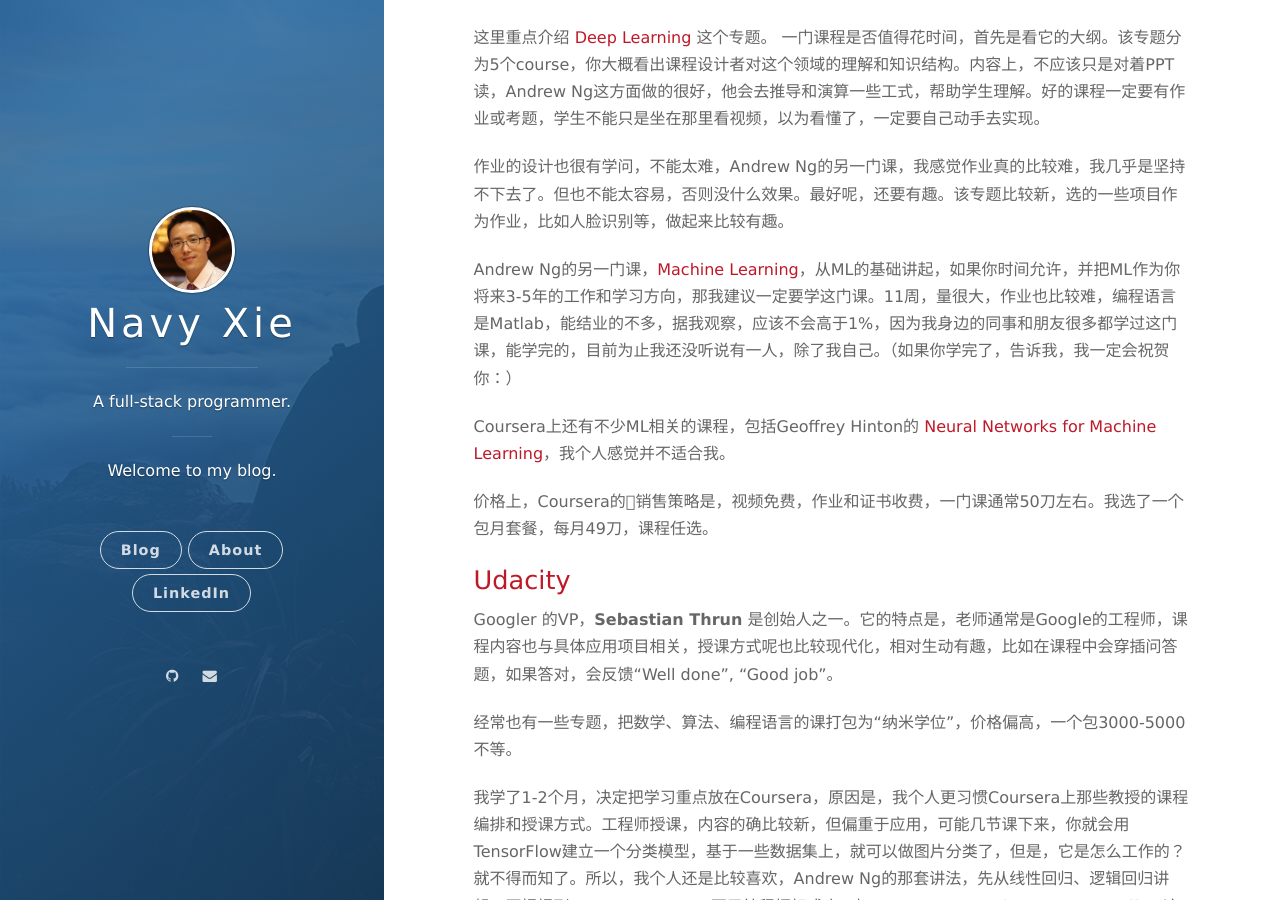
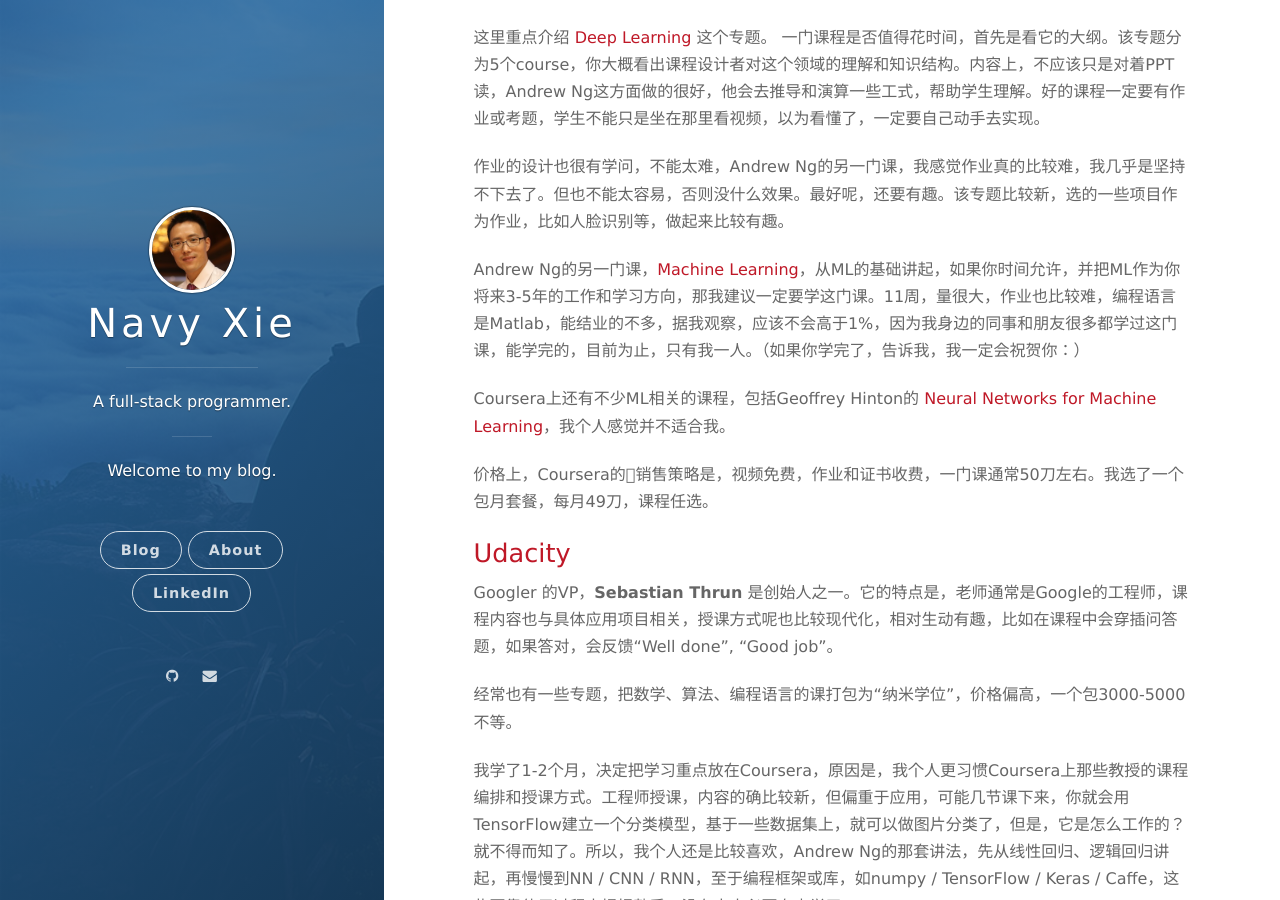
Before and after one commit to navy-xie/navy-xie.github.io, a Jekyll site: the page built from _posts/2018-05-25-comparison-to-learning-channels.md, in a window 1280 px wide and 900 px high, scrolled down 847 px. Built offline with Jekyll 4.4.1, drawn with Linux system fonts in a browser that asks for light colours; nearby versions of some CDN libraries; comment, search, counter and statistics services are not loaded.

Commit message:
tiny modification

```diff
--- a/_posts/2018-05-25-comparison-to-learning-channels.md
+++ b/_posts/2018-05-25-comparison-to-learning-channels.md
@@ -30,7 +30,7 @@
 
 作业的设计也很有学问，不能太难，Andrew Ng的另一门课，我感觉作业真的比较难，我几乎是坚持不下去了。但也不能太容易，否则没什么效果。最好呢，还要有趣。该专题比较新，选的一些项目作为作业，比如人脸识别等，做起来比较有趣。
 
-Andrew Ng的另一门课，[Machine Learning](https://www.coursera.org/learn/machine-learning)，从ML的基础讲起，如果你时间允许，并把ML作为你将来3-5年的工作和学习方向，那我建议一定要学这门课。11周，量很大，作业也比较难，编程语言是Matlab，能结业的不多，据我观察，应该不会高于1%，因为我身边的同事和朋友很多都学过这门课，能学完的，目前为止我还没听说有一人，除了我自己。（如果你学完了，告诉我，我一定会祝贺你：）
+Andrew Ng的另一门课，[Machine Learning](https://www.coursera.org/learn/machine-learning)，从ML的基础讲起，如果你时间允许，并把ML作为你将来3-5年的工作和学习方向，那我建议一定要学这门课。11周，量很大，作业也比较难，编程语言是Matlab，能结业的不多，据我观察，应该不会高于1%，因为我身边的同事和朋友很多都学过这门课，能学完的，目前为止，只有我一人。（如果你学完了，告诉我，我一定会祝贺你：）
 
 Coursera上还有不少ML相关的课程，包括Geoffrey Hinton的 [Neural Networks for Machine Learning](https://www.coursera.org/learn/neural-networks)，我个人感觉并不适合我。
 
```
